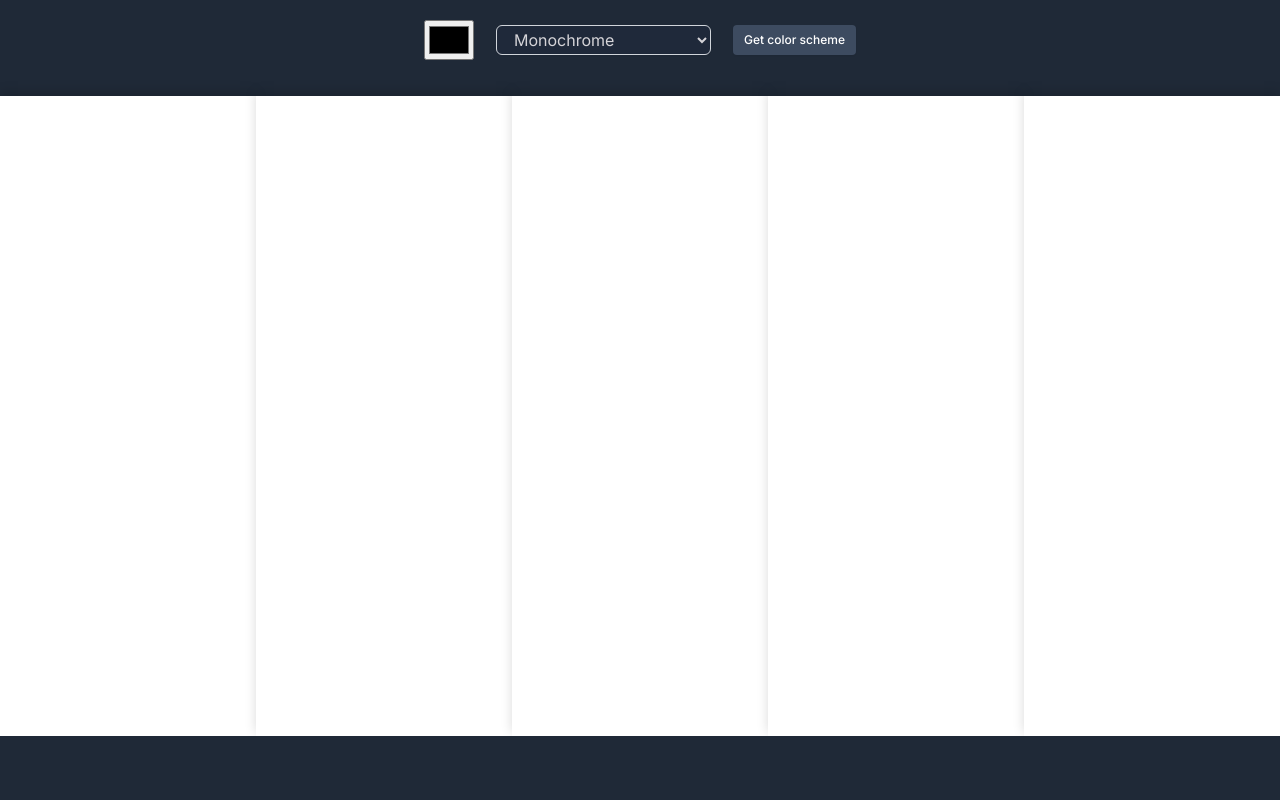
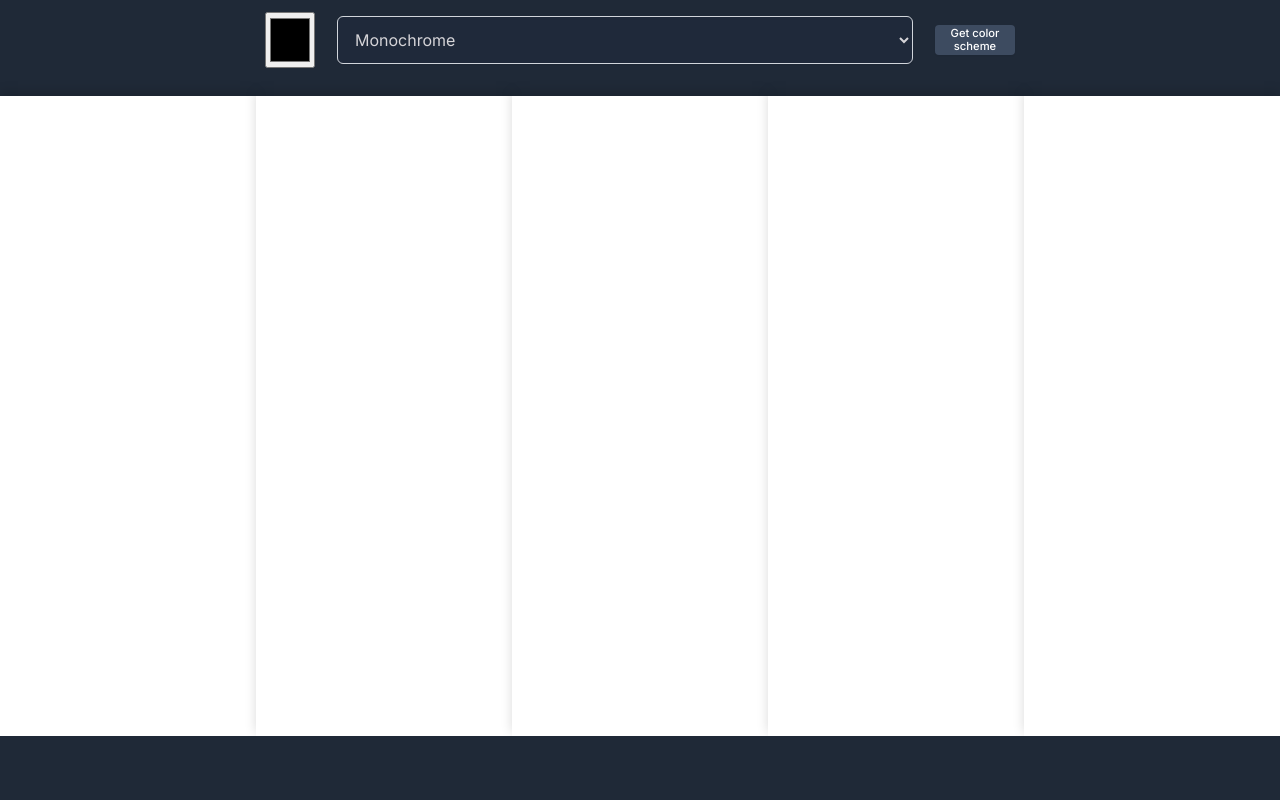
Before and after one commit to Aditya-Saini3/ColorSchemeGenerator, a plain HTML site: page index.html in a window 1280 px wide. Drawn offline with nearby package versions, Linux system fonts and the light colour scheme.

Commit message:
meta tags added and button fixes

```diff
--- a/index.css
+++ b/index.css
@@ -24,13 +24,13 @@ header {
 }
 
 #colorPicker {
-    height: 40px;
+    height: 7vh;
     cursor: pointer;
 }
 
 #colorType {
-    min-width: 200px;
-    height: 30px;
+    width: 45%;
+    height: 6vh;
     margin: 12px;
     padding: 3px 13px;
     font-family: 'Inter', sans-serif;
@@ -46,10 +46,10 @@ header {
 
 #getColor-btn {
     font-family: 'Inter', sans-serif;
-    width: 123px;
+    width: 80px;
     height: 30px;
     font-weight: 500;
-    font-size: 12px;
+    font-size: 70%;
     background: #3D4B60;
     box-shadow: 0px 1px 2px rgba(0, 0, 0, 0.05);
     border-radius: 4px;
--- a/index.html
+++ b/index.html
@@ -1,5 +1,9 @@
 <html>
-    <head><link rel="stylesheet" href="https://cdnjs.cloudflare.com/ajax/libs/normalize/8.0.1/normalize.css">
+    <head>
+        <meta charset="UTF-8">
+        <meta name="viewport" content="width=device-width, initial-scale=1.0">
+        <meta http-equiv="X-UA-Compatible" content="ie=edge">
+        <link rel="stylesheet" href="https://cdnjs.cloudflare.com/ajax/libs/normalize/8.0.1/normalize.css">
         <link rel="stylesheet" href="index.css">
         <link rel="preconnect" href="https://fonts.googleapis.com">
         <link rel="preconnect" href="https://fonts.gstatic.com" crossorigin>
```
